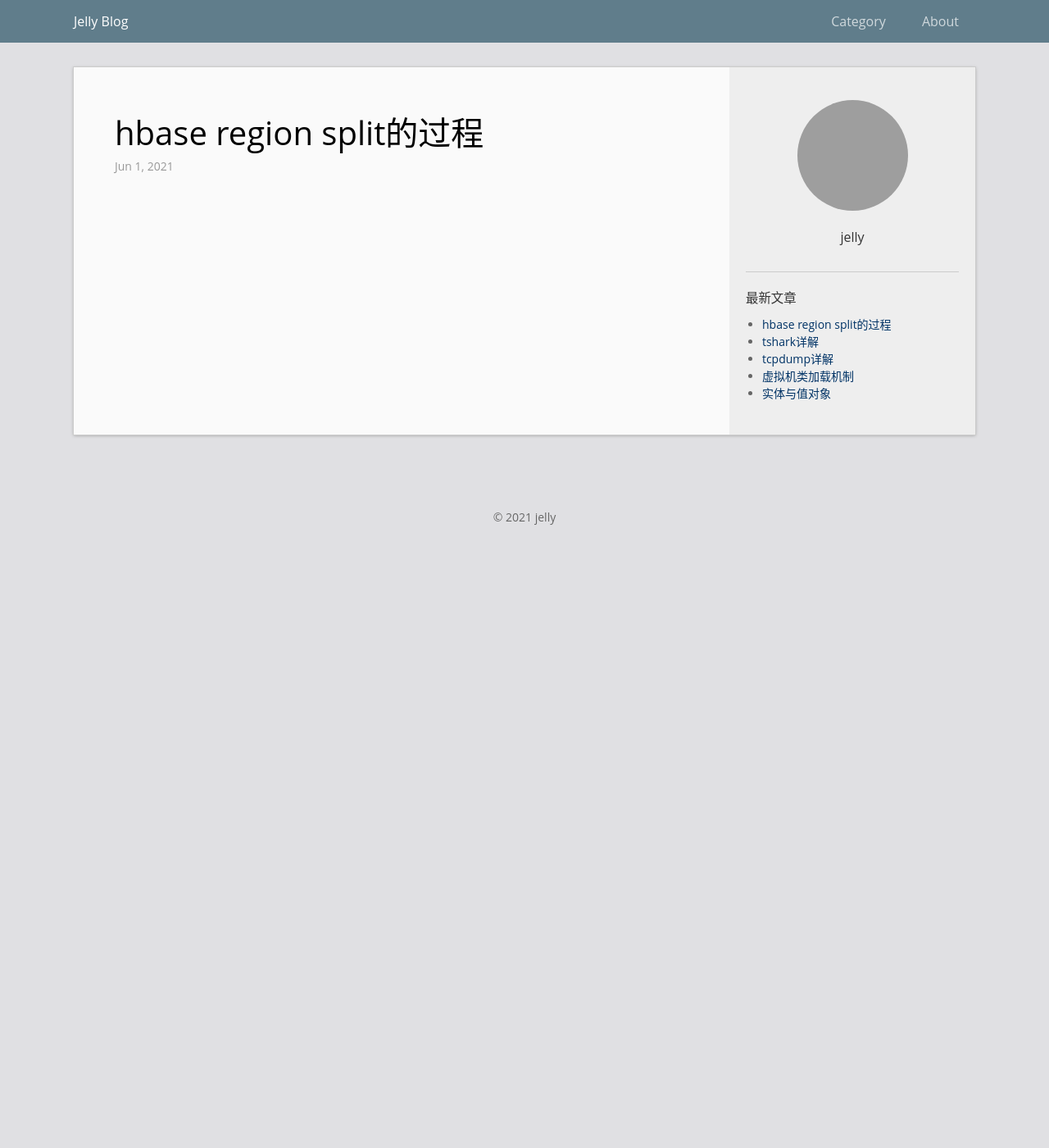
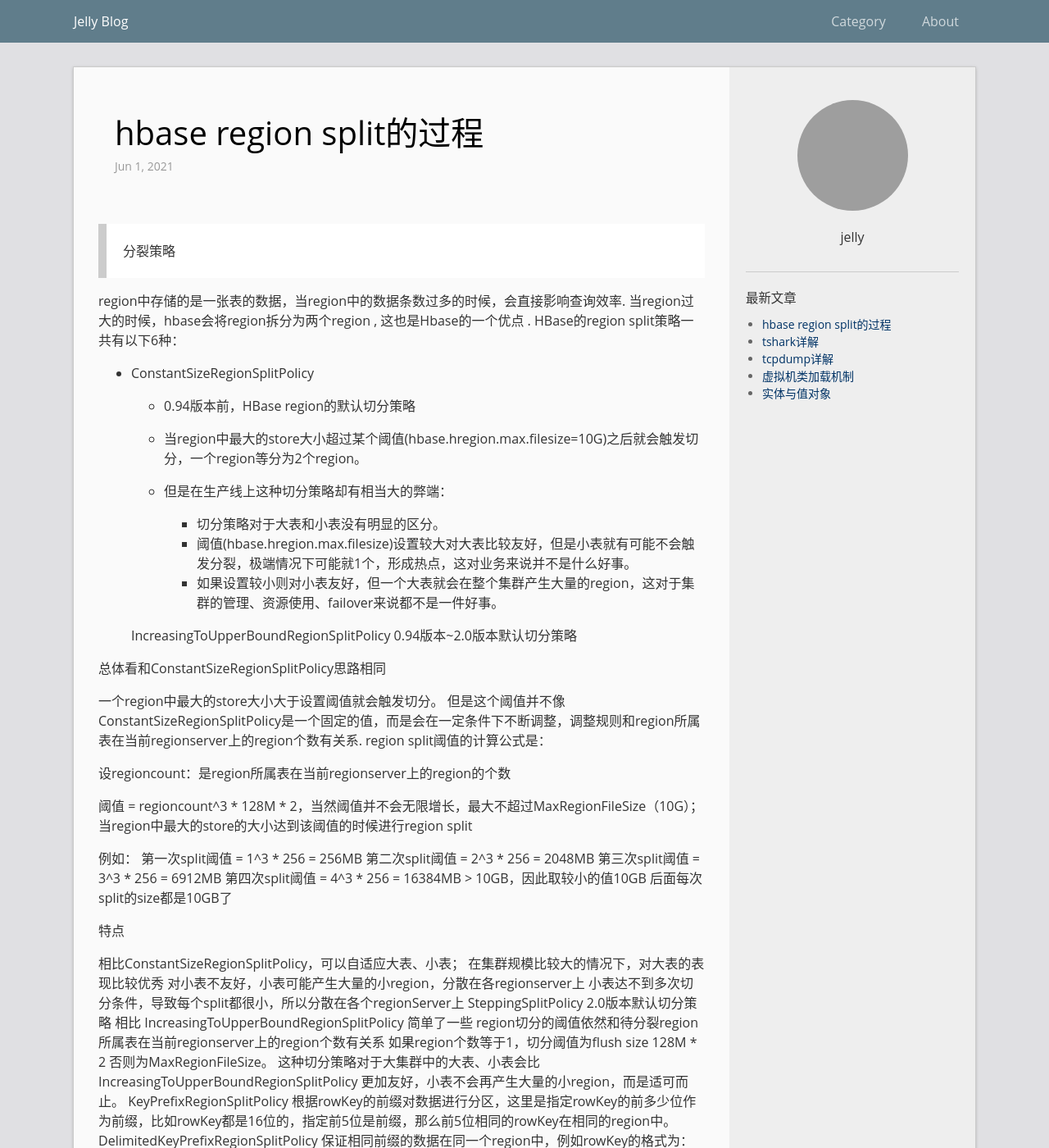
Before and after one commit to jelly-wzj/bigdata, a Jekyll site: the page built from _posts/2021-06-01-hbase region split的过程.md, in a window 1280 px wide and 1400 px high. Shown: the whole window at 82% size. Built offline with Jekyll 4.4.1, drawn with Linux system fonts in a browser that asks for light colours; some of the changed text lies outside the part shown; grey boxes are pictures that could not be loaded.

```diff
--- a/_posts/2021-06-01-hbase region split的过程.md
+++ b/_posts/2021-06-01-hbase region split的过程.md
@@ -5,3 +5,75 @@
 categories: bigdata
 permalink: /archivers/bigdata
 ---
+
+
+
+> 分裂策略
+
+region中存储的是一张表的数据，当region中的数据条数过多的时候，会直接影响查询效率.
+当region过大的时候，hbase会将region拆分为两个region , 这也是Hbase的一个优点 .
+HBase的region split策略一共有以下6种：
+
+* ConstantSizeRegionSplitPolicy
+
+  * 0.94版本前，HBase region的默认切分策略
+
+  * 当region中最大的store大小超过某个阈值(hbase.hregion.max.filesize=10G)之后就会触发切分，一个region等分为2个region。
+
+  * 但是在生产线上这种切分策略却有相当大的弊端：
+    * 切分策略对于大表和小表没有明显的区分。
+    *  阈值(hbase.hregion.max.filesize)设置较大对大表比较友好，但是小表就有可能不会触发分裂，极端情况下可能就1个，形成热点，这对业务来说并不是什么好事。
+    * 如果设置较小则对小表友好，但一个大表就会在整个集群产生大量的region，这对于集群的管理、资源使用、failover来说都不是一件好事。
+
+
+
+  IncreasingToUpperBoundRegionSplitPolicy
+  0.94版本~2.0版本默认切分策略
+
+总体看和ConstantSizeRegionSplitPolicy思路相同
+
+一个region中最大的store大小大于设置阈值就会触发切分。
+但是这个阈值并不像ConstantSizeRegionSplitPolicy是一个固定的值，而是会在一定条件下不断调整，调整规则和region所属表在当前regionserver上的region个数有关系.
+region split阈值的计算公式是：
+
+设regioncount：是region所属表在当前regionserver上的region的个数
+
+阈值 = regioncount^3 * 128M * 2，当然阈值并不会无限增长，最大不超过MaxRegionFileSize（10G）；当region中最大的store的大小达到该阈值的时候进行region split
+
+例如：
+第一次split阈值 = 1^3 * 256 = 256MB
+第二次split阈值 = 2^3 * 256 = 2048MB
+第三次split阈值 = 3^3 * 256 = 6912MB
+第四次split阈值 = 4^3 * 256 = 16384MB > 10GB，因此取较小的值10GB
+后面每次split的size都是10GB了
+
+特点
+
+相比ConstantSizeRegionSplitPolicy，可以自适应大表、小表；
+在集群规模比较大的情况下，对大表的表现比较优秀
+对小表不友好，小表可能产生大量的小region，分散在各regionserver上
+小表达不到多次切分条件，导致每个split都很小，所以分散在各个regionServer上
+SteppingSplitPolicy
+2.0版本默认切分策略
+相比 IncreasingToUpperBoundRegionSplitPolicy 简单了一些
+region切分的阈值依然和待分裂region所属表在当前regionserver上的region个数有关系
+如果region个数等于1，切分阈值为flush size 128M * 2
+否则为MaxRegionFileSize。
+这种切分策略对于大集群中的大表、小表会比 IncreasingToUpperBoundRegionSplitPolicy 更加友好，小表不会再产生大量的小region，而是适可而止。
+KeyPrefixRegionSplitPolicy
+根据rowKey的前缀对数据进行分区，这里是指定rowKey的前多少位作为前缀，比如rowKey都是16位的，指定前5位是前缀，那么前5位相同的rowKey在相同的region中。
+DelimitedKeyPrefixRegionSplitPolicy
+保证相同前缀的数据在同一个region中，例如rowKey的格式为：userid_eventtype_eventid，指定的delimiter为 _ ，则split的的时候会确保userid相同的数据在同一个region中。
+按照分隔符进行切分，而KeyPrefixRegionSplitPolicy是按照指定位数切分。
+DisabledRegionSplitPolicy
+不启用自动拆分, 需要指定手动拆分
+
+> 分裂点
+
+
+
+> 分裂过程
+
+
+
+> 分裂问题
```
